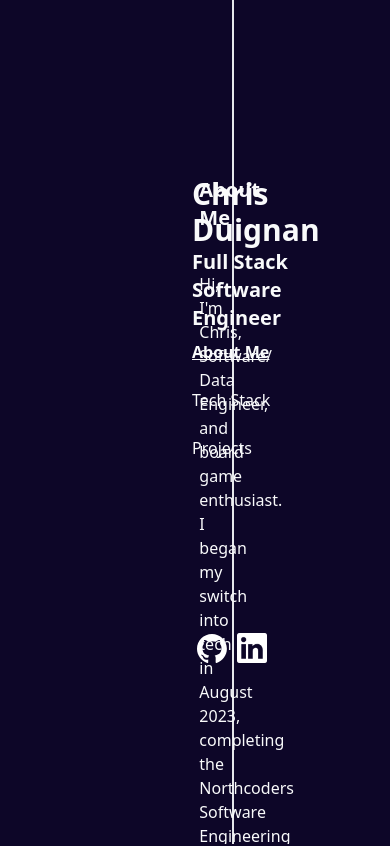
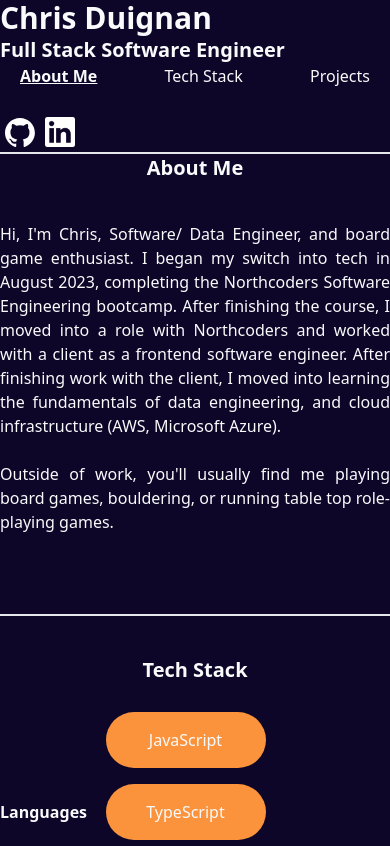
Before and after one commit to Chris-Duignan/portfolio, a Next.js app: page / in a window 390 px wide. Shown: the top 846 px of the page. Built offline with nearby package versions, Linux system fonts and the light colour scheme; no server answers.

Commit message:
refactor: finalise initial setup

```diff
--- a/src/app/page.tsx
+++ b/src/app/page.tsx
@@ -22,8 +22,8 @@ export default function Home() {
   const activeLink = useObserver(sectionRefs);
 
   return (
-    <div className="grid grid-cols-3 gap-4 h-screen">
-      <aside className="col-span-1 grid grid-rows-3 border-r-2 pl-48 pt-44 pb-44 pr-10">
+    <div className="md:grid md:grid-cols-3 md:gap-4 h-screen">
+      <aside className="border-b-2 md:col-span-1 md:grid md:grid-rows-3 md:border-r-2 md:border-b-0 md:pl-48 md:pt-44 md:pb-44 md:pr-10">
         <div>
           <PrimaryTitle>Chris Duignan</PrimaryTitle>
           <SecondaryTitle style={"text-left"}>
@@ -58,7 +58,7 @@ export default function Home() {
       </aside>
       <main
         id="scrollArea"
-        className="col-span-2 text-justify overflow-y-auto py-44 pr-48 pl-16 scroll-smooth scroll-pt-44"
+        className="md:col-span-2 text-justify overflow-y-auto md:py-44 md:pr-48 md:pl-16 scroll-smooth scroll-pt-44"
       >
         <AboutMe ref={sectionRefs.bio} />
         <TechStack ref={sectionRefs.tech} />
--- a/src/components/AboutMe.tsx
+++ b/src/components/AboutMe.tsx
@@ -14,11 +14,7 @@ const AboutMe = React.forwardRef<HTMLDivElement>((props, ref) => {
         the fundamentals of data engineering, and cloud infrastructure (AWS,
         Microsoft Azure).
         <br /><br />
-        Lorem ipsum
-        <br /><br />
-        Lorem ipsum
-        <br /><br /><br /><br />
-        Lorem ipsum
+        Outside of work, you'll usually find me playing board games, bouldering, or running table top role-playing games.
       </p>
     </div>
   );
--- a/src/components/NavBar.tsx
+++ b/src/components/NavBar.tsx
@@ -8,7 +8,7 @@ const NavBar = ({ section }: Props) => {
     const newStyle = "pb-6 font-bold underline"
     return (
         <nav>
-            <ul>
+            <ul className="flex justify-between px-5 md:flex-col">
                 <li className={section==="bio" ? newStyle: style}><a href="#bio">About Me</a></li>
                 <li className={section==="tech" ? newStyle: style}><a href="#tech">Tech Stack</a></li>
                 <li className={section==="projects" ? newStyle: style}><a href="#projects">Projects</a></li>
```
Also changed, not shown: src/components/ProjectCard.tsx (+6 -3 lines).
